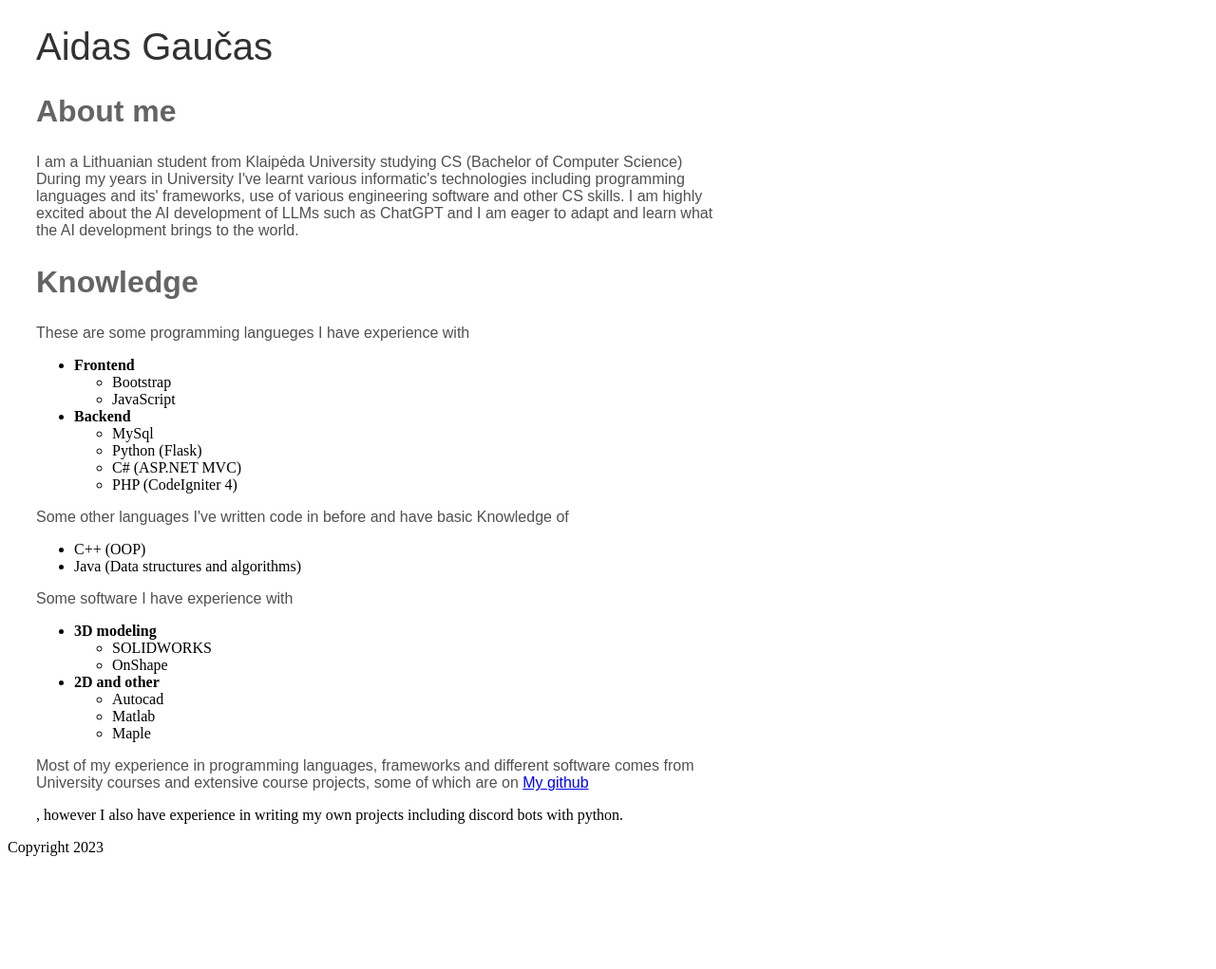
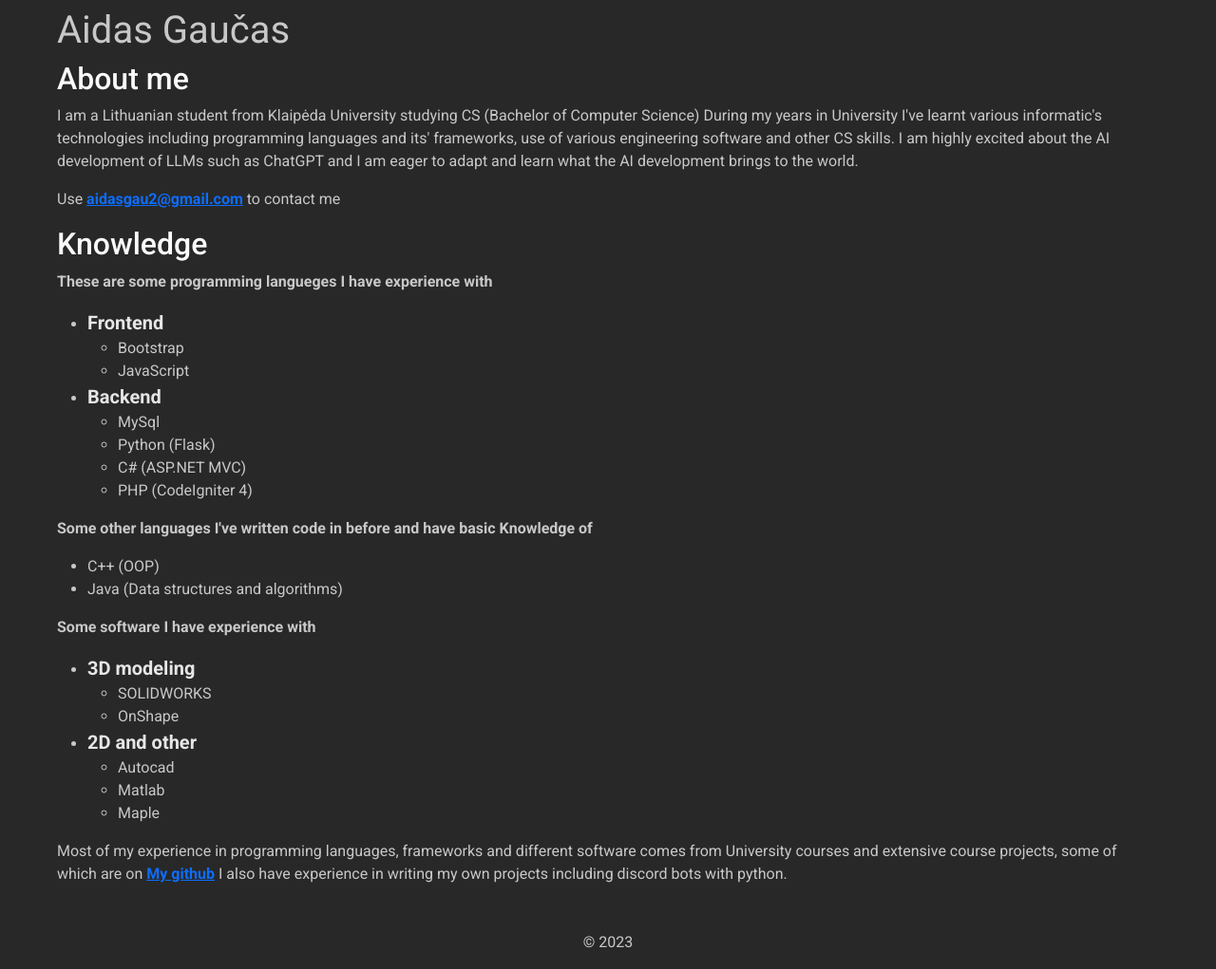
Before and after one commit to aidasgau/jobs-website, a Flask app: page / in a window 1280 px wide. Shown: the whole page at 95% size. Before the commit the page ends 902 px from the top, so only its background shows below. Run offline with Flask 3, Linux system fonts and the light colour scheme.

Commit message:
Added bootstrap styles, updated HTML and some other styles

```diff
--- a/app.py
+++ b/app.py
@@ -1,10 +1,15 @@
 from flask import Flask, render_template
+import datetime
 
 app = Flask(__name__)
 
 @app.route("/")
-def hello_world():
-    return render_template('home.html')
+def index():
+    full_name = 'Aidas Gaučas'
+    email = 'aidasgau2@gmail.com'
+    github = 'https://github.com/aidasgau'
+    current_year = datetime.datetime.now().year
+    return render_template('home.html', current_year=current_year, full_name=full_name, email=email, github=github)
 
 if __name__ == "__main__":
     app.run(host='0.0.0.0', debug=True)
--- a/static/styles.css
+++ b/static/styles.css
@@ -1,24 +1,35 @@
+body {
+    background-color: rgb(40,40,40);
+    font-family: 'Roboto', sans-serif;
+}
 
+.fs-6 {
+    color: rgb(200,200,200);
+}
+
+.fs-5 {
+    color: rgb(230,230, 230);
+}
+
+.knowledge {
+    font-weight: bold;
+}
+
+a {
+    font-weight: bold;
+}
 
 h1 {
     font-size: 40px;
-    font-family: Arial, Helvetica, sans-serif;
     font-weight: normal;
-    color: rgb(50,50,50)
+    color: rgb(200,200,200);
 }
 
 h2 {
     font-size: 32px;
-    font-family: Arial, Helvetica, sans-serif;
-    color: rgb(100,100,100)
+    color: rgb(250,250,250);
 }
 
 .about_me {
-    font-family: Arial, Helvetica, sans-serif;
-    color: rgb(80,80,80)
+    color: rgb(80,80,80);
 }
-
-#container {
-    margin-left: 30px;
-    max-width: 720px;
-}
--- a/templates/home.html
+++ b/templates/home.html
@@ -3,31 +3,35 @@
 <head>
     <meta charset="UTF-8">
     <meta name="viewport" content="width=device-width, initial-scale=1.0">
-    <title>Aidas Gaučas</title>
+    <title>{{ full_name }}</title>
+    <link href="https://cdn.jsdelivr.net/npm/bootstrap@5.3.1/dist/css/bootstrap.min.css" rel="stylesheet" integrity="sha384-4bw+/aepP/YC94hEpVNVgiZdgIC5+VKNBQNGCHeKRQN+PtmoHDEXuppvnDJzQIu9" crossorigin="anonymous">
+    <link href="https://fonts.googleapis.com/css2?family=Roboto:wght@300;400;500;700&display=swap" rel="stylesheet">
     <link rel="stylesheet" href="{{ url_for('static', filename='styles.css') }}">
+
 </head>
-<body>
-    <div id="container">
-        <h1>Aidas Gaučas</h1>
+<body class="content">
+    <div class="container ms-5">
+        <h1 class="mt-2">{{ full_name }}</h1>
         <h2>About me</h2>
-        <p class="about_me">I am a Lithuanian student from Klaipėda University studying CS (Bachelor of Computer Science)
+        <p class="fs-6">I am a Lithuanian student from Klaipėda University studying CS (Bachelor of Computer Science)
             During my years in University I've learnt various informatic's technologies including programming languages
             and its' frameworks, use of various engineering software and other CS skills. I am highly excited about
             the AI development of LLMs such as ChatGPT and I am eager to adapt and learn what the AI development brings to the world.
         </p>
+        <p class="fs-6">Use <a href="">{{ email }}</a> to contact me</p>
         <h2>Knowledge</h2>
-        <p class="about_me">These are some programming langueges I have experience with</p>
-        <ul>
+        <p class="fs-6 knowledge">These are some programming langueges I have experience with</p>
+        <ul class="fs-6">
             <li>
-                <strong>Frontend</strong>
-                <ul>
+                <strong class="fs-5">Frontend</strong>
+                <ul class="fs-6">
                     <li>Bootstrap</li>
                     <li>JavaScript</li>
                 </ul>
             </li>
             <li>
-                <strong>Backend</strong>
-                <ul>
+                <strong class="fs-5">Backend</strong>
+                <ul class="fs-6">
                     <li>MySql</li>
                     <li>Python (Flask)</li>
                     <li>C# (ASP.NET MVC)</li>
@@ -35,32 +39,35 @@
                 </ul>
             </li>
         </ul>
-        <p class="about_me">Some other languages I've written code in before and have basic Knowledge of</p>
-        <ul>
+        <p class="fs-6 knowledge">Some other languages I've written code in before and have basic Knowledge of</p>
+        <ul class="fs-6">
             <li>C++ (OOP)</li>
             <li>Java (Data structures and algorithms)</li>
         </ul>
-        <p class="about_me">Some software I have experience with</p>
-        <ul>
+        <p class="fs-6 knowledge">Some software I have experience with</p>
+        <ul class="fs-6">
             <li>
-                <strong>3D modeling</strong>
-                <ul>
+                <strong class="fs-5">3D modeling</strong>
+                <ul class="fs-6">
                     <li>SOLIDWORKS</li>
                     <li>OnShape</li>
                 </ul>
             </li>
             <li>
-                <strong>2D and other</strong>
-                <ul>
+                <strong class="fs-5">2D and other</strong>
+                <ul class="fs-6">
                     <li>Autocad</li>
                     <li>Matlab</li>
                     <li>Maple</li>
                 </ul>
             </li>
         </ul>
-        <p class="about_me">Most of my experience in programming languages, frameworks and different software comes from University courses and extensive course projects,
-            some of which are on <a href="https://github.com/aidasgau">My github</a></p>, however I also have experience in writing my own projects including discord bots with python.
+        <p class="fs-6">Most of my experience in programming languages, frameworks and different software comes from University courses and extensive course projects,
+            some of which are on <a href="{{ github }}">My github</a> I also have experience in writing my own projects including discord bots with python.</p>
         </div>
-        <p>Copyright 2023</p>
+        <p class="text-center mt-5 fs-6">&copy; {{ current_year }}</p>
+        <footer>
+            <script src="https://cdn.jsdelivr.net/npm/bootstrap@5.3.1/dist/js/bootstrap.bundle.min.js" integrity="sha384-HwwvtgBNo3bZJJLYd8oVXjrBZt8cqVSpeBNS5n7C8IVInixGAoxmnlMuBnhbgrkm" crossorigin="anonymous"></script>
+        </footer>
 </body>
 </html>
```
